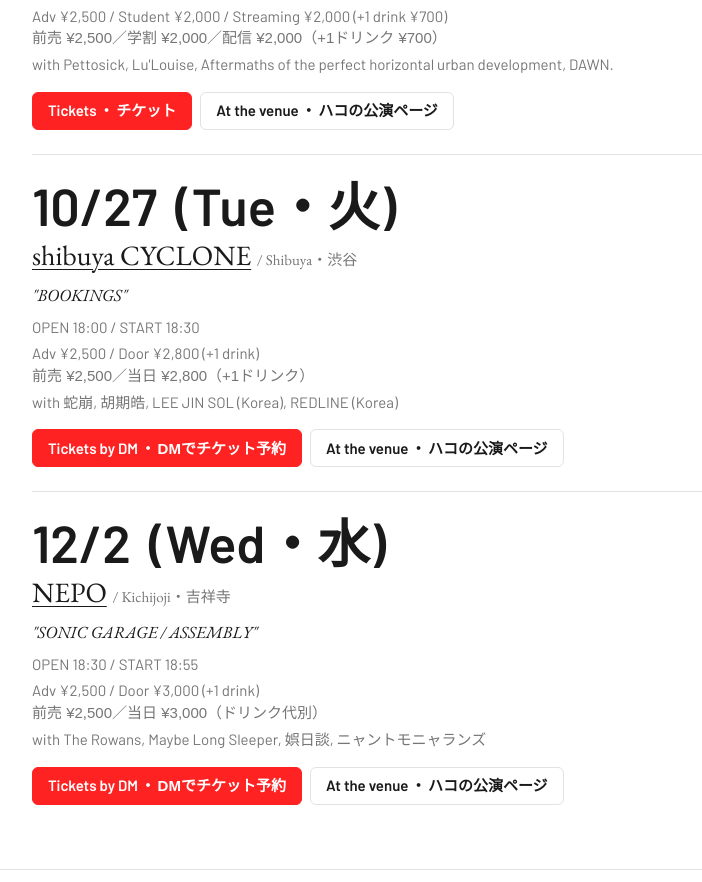
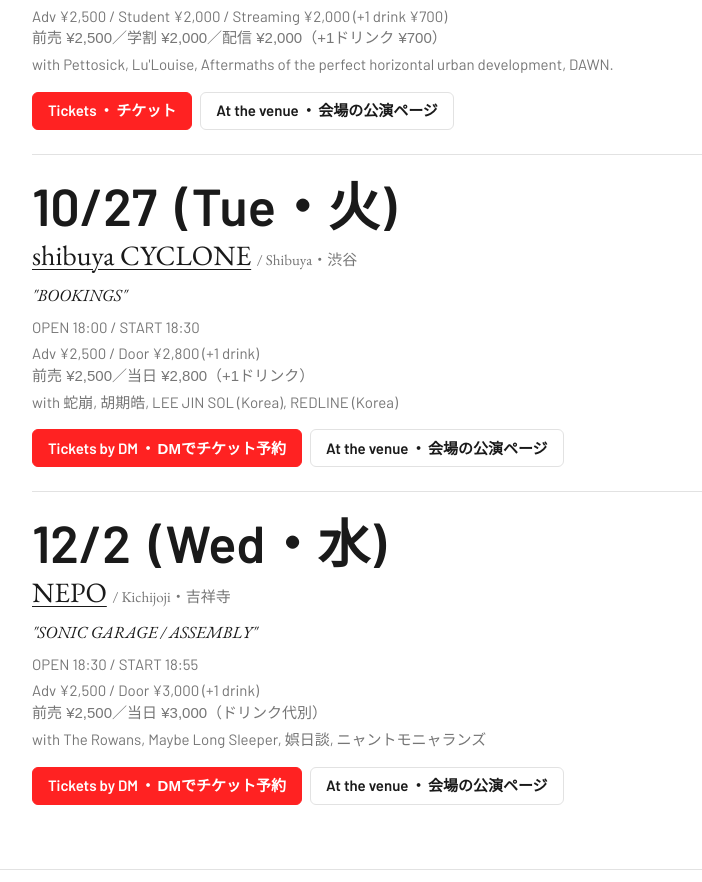
Before and after one commit to Shuster-h/thenewdays-preview, a Jekyll site: the page built from live/index.html, in a window 1280 px wide and 1385 px high. Shown: the part 354-1236 px from the top of the window, without its empty margins (144-846 px from the left). Built offline with Jekyll 4.4.1, drawn with Linux system fonts in a browser that asks for light colours; some of the changed lines change nothing that is shown.

Commit message:
Say 会場の公演ページ, not ハコの

```diff
--- a/live/index.html
+++ b/live/index.html
@@ -36,7 +36,7 @@
 <a href="https://instagram.com/the.new.days">{% include bitext.html en='Tickets by DM' ja='DMでチケット予約' %}</a>
 {%- endif %}
 {% if show.show_url -%}
-<a href="{{ show.show_url }}">{% include bitext.html en='At the venue' ja='ハコの公演ページ' %}</a>
+<a href="{{ show.show_url }}">{% include bitext.html en='At the venue' ja='会場の公演ページ' %}</a>
 {%- endif %}
 </p>
 </article>
```
